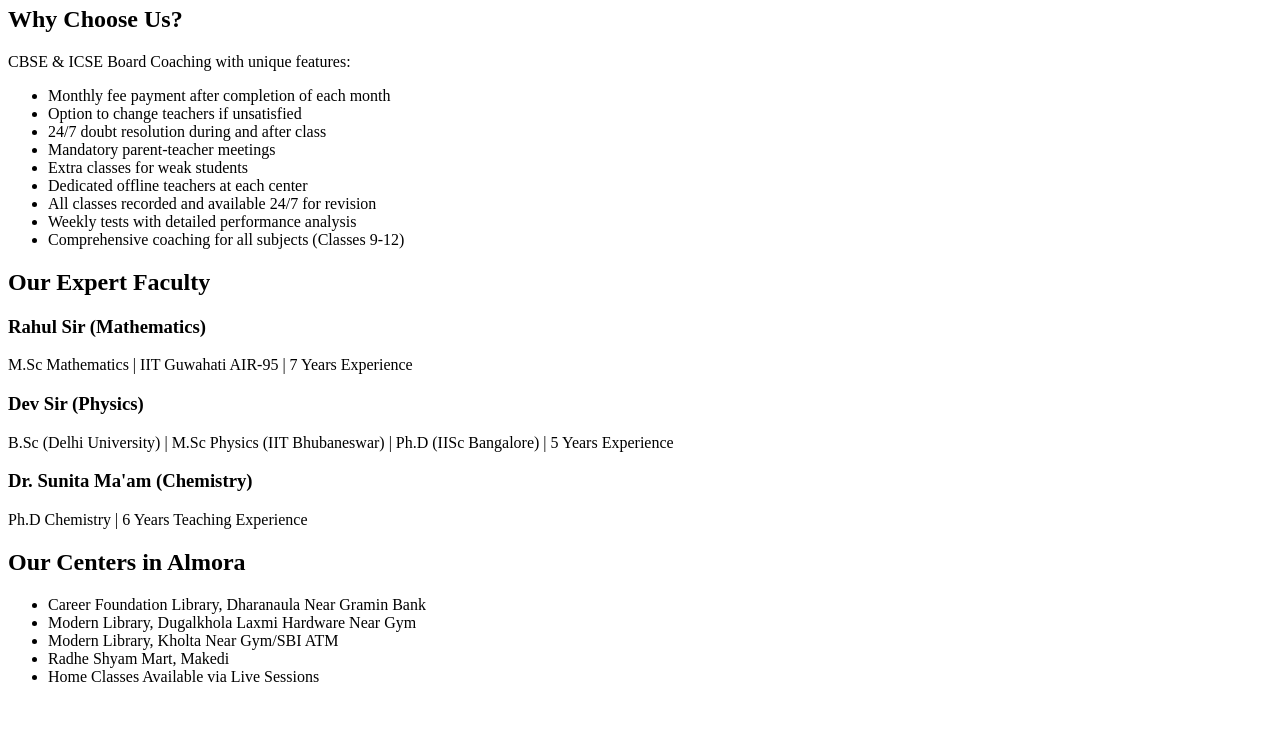
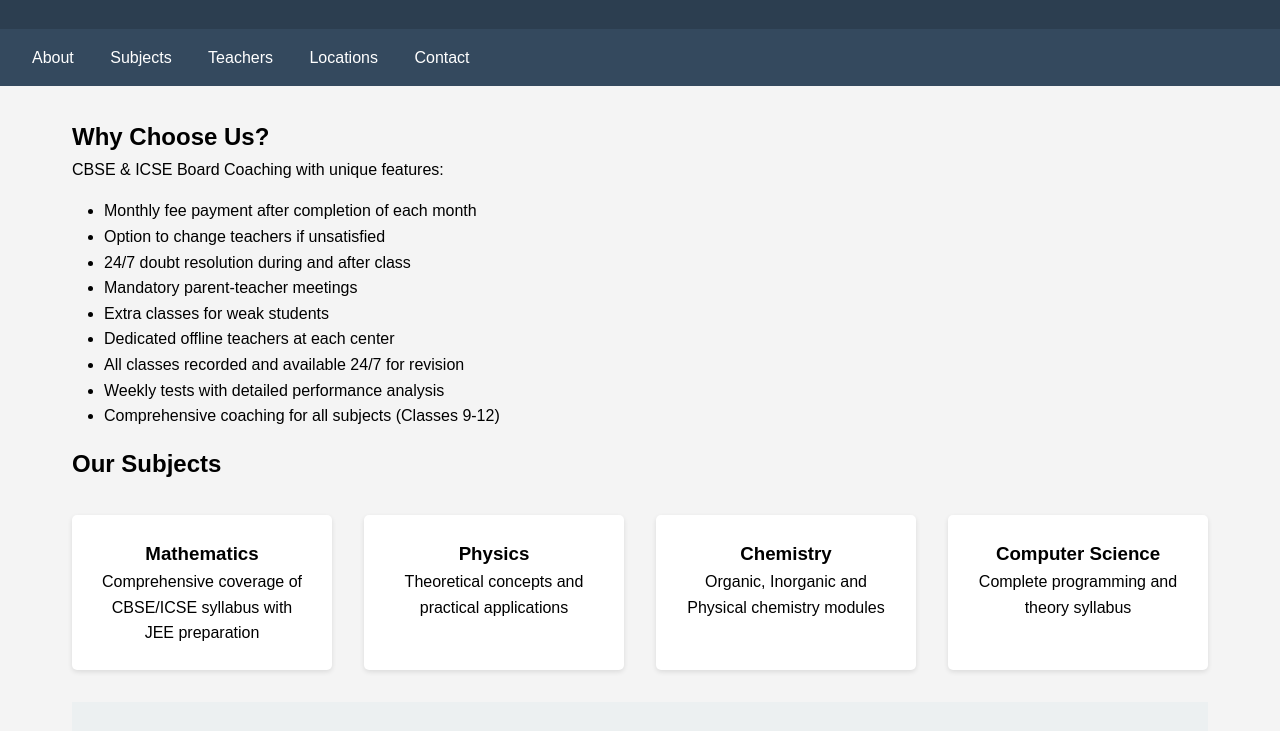
Before and after one commit to rahul-sijwali/IITian-academy, a plain HTML site: page index.html in a window 1280 px wide. Shown: the part 112-843 px from the top of the page. Before the commit the page ends 814 px from the top, so only its background shows below. Drawn offline with Linux system fonts and the light colour scheme.

Commit message:
Update index.html

```diff
--- a/index.html
+++ b/index.html
@@ -1,9 +1,106 @@
 <!DOCTYPE html>
 <html lang="en">
 <head>
-    <!-- Meta tags and title remain same -->
+    <meta charset="UTF-8">
+    <meta name="viewport" content="width=device-width, initial-scale=1.0">
+    <title>IITian Academy - Premier Coaching Institute</title>
     <style>
-        /* CSS remains unchanged */
+        * {
+            margin: 0;
+            padding: 0;
+            box-sizing: border-box;
+            font-family: Arial, sans-serif;
+        }
+
+        body {
+            line-height: 1.6;
+            background-color: #f4f4f4;
+        }
+
+        .header {
+            background-color: #2c3e50;
+            color: white;
+            text-align: center;
+            padding: 2rem;
+        }
+
+        .nav {
+            background-color: #34495e;
+            padding: 1rem;
+        }
+
+        .nav a {
+            color: white;
+            text-decoration: none;
+            margin: 0 1rem;
+        }
+
+        .container {
+            max-width: 1200px;
+            margin: 0 auto;
+            padding: 2rem;
+        }
+
+        .subject-section {
+            display: grid;
+            grid-template-columns: repeat(4, 1fr);
+            gap: 2rem;
+            margin: 2rem 0;
+        }
+
+        .subject-card {
+            background: white;
+            padding: 1.5rem;
+            border-radius: 5px;
+            box-shadow: 0 2px 5px rgba(0,0,0,0.1);
+            text-align: center;
+        }
+
+        .teachers-section {
+            background-color: #ecf0f1;
+            padding: 2rem 0;
+            margin: 2rem 0;
+        }
+
+        .teacher-card {
+            background: white;
+            padding: 1.5rem;
+            border-radius: 5px;
+            margin: 1rem;
+            box-shadow: 0 2px 5px rgba(0,0,0,0.1);
+        }
+
+        .contact-section {
+            background-color: #2980b9;
+            color: white;
+            padding: 2rem;
+            text-align: center;
+        }
+
+        .footer {
+            background-color: #2c3e50;
+            color: white;
+            text-align: center;
+            padding: 1rem;
+            margin-top: 2rem;
+        }
+
+        .location-section {
+            margin: 2rem 0;
+            padding: 1.5rem;
+            background: white;
+        }
+
+        .policy-list {
+            margin: 1rem 0;
+            padding-left: 2rem;
+        }
+
+        @media (max-width: 768px) {
+            .subject-section {
+                grid-template-columns: 1fr;
+            }
+        }
     </style>
 </head>
 <body>
@@ -12,7 +109,13 @@
         <p>Almora's First Institute with Top IIT Faculty | Classes 9th to 12th</p>
     </header>
 
-    <!-- Navigation remains same -->
+    <nav class="nav">
+        <a href="#about">About</a>
+        <a href="#subjects">Subjects</a>
+        <a href="#teachers">Teachers</a>
+        <a href="#locations">Locations</a>
+        <a href="#contact">Contact</a>
+    </nav>
 
     <div class="container">
         <section id="about">
@@ -31,7 +134,27 @@
             </ul>
         </section>
 
-        <!-- Subjects Section remains same (already has 4 subjects) -->
+        <section id="subjects">
+            <h2>Our Subjects</h2>
+            <div class="subject-section">
+                <div class="subject-card">
+                    <h3>Mathematics</h3>
+                    <p>Comprehensive coverage of CBSE/ICSE syllabus with JEE preparation</p>
+                </div>
+                <div class="subject-card">
+                    <h3>Physics</h3>
+                    <p>Theoretical concepts and practical applications</p>
+                </div>
+                <div class="subject-card">
+                    <h3>Chemistry</h3>
+                    <p>Organic, Inorganic and Physical chemistry modules</p>
+                </div>
+                <div class="subject-card">
+                    <h3>Computer Science</h3>
+                    <p>Complete programming and theory syllabus</p>
+                </div>
+            </div>
+        </section>
 
         <section class="teachers-section" id="teachers">
             <h2>Our Expert Faculty</h2>
@@ -61,10 +184,19 @@
             </ul>
         </section>
 
-        <!-- Contact Section remains same -->
+        <section class="contact-section" id="contact">
+            <h2>Class Schedule & Registration</h2>
+            <p>Morning Batch: 5 AM - 7 AM</p>
+            <p>Evening Batch: 5 PM - 7 PM</p>
+            <p>All live classes recorded and available for revision</p>
+            <h3 style="margin-top:1rem;">Admissions Open!</h3>
+            <p>Contact Now: 9267998156</p>
+        </section>
     </div>
 
-    <!-- Footer remains same -->
-    <!-- Script remains same -->
+    <footer class="footer">
+        <p>"Empower your children to become self-reliant - they shouldn't need others' examples to grow confident"</p>
+        <p>© 2023 IITian Academy. All rights reserved.</p>
+    </footer>
 </body>
 </html>
```
